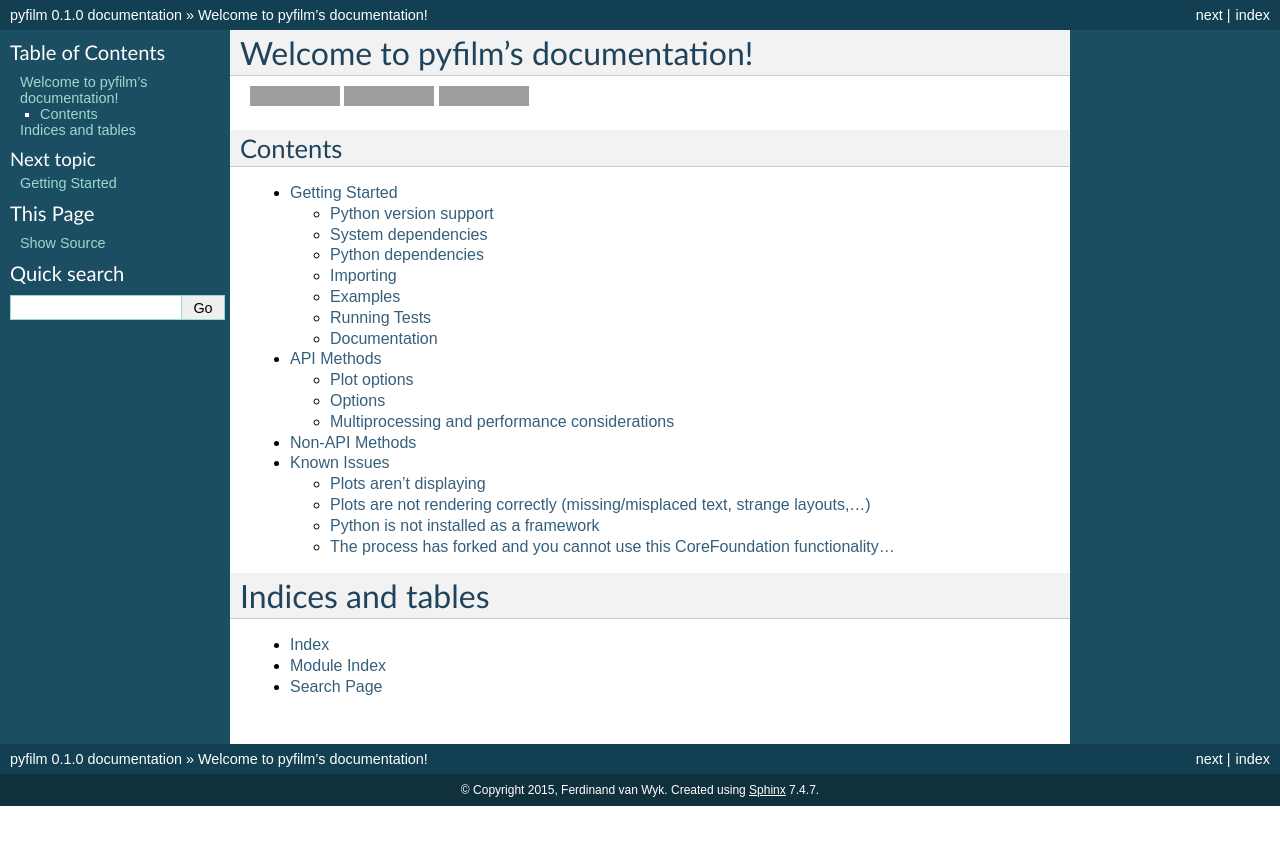
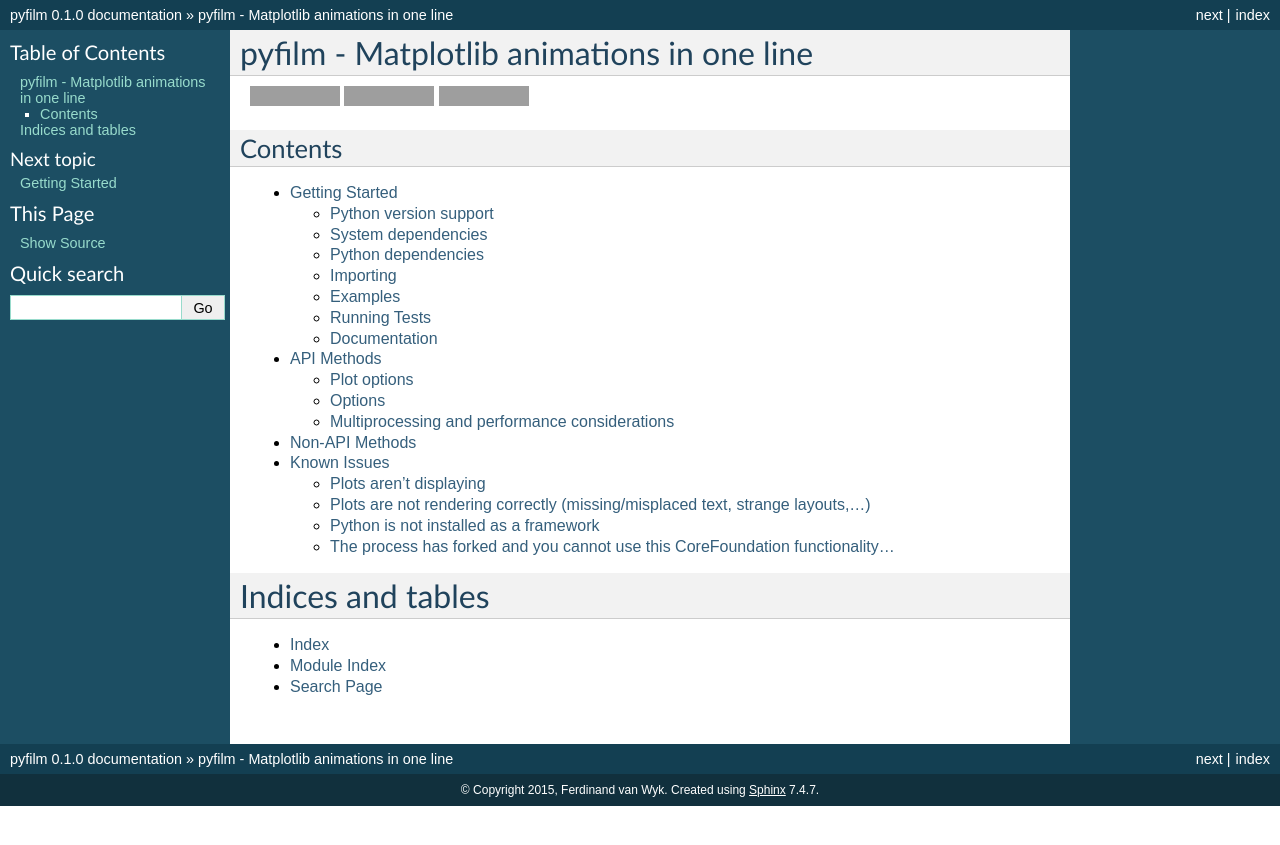
Before and after one commit to ferdinandvanwyk/pyfilm, a Sphinx documentation site: the page built from docs/source/index.rst, in a window 1280 px wide. Shown: the top 845 px of the page. Built offline with Sphinx 7.4.7, drawn with Linux system fonts in a browser that asks for light colours; grey boxes are pictures that could not be loaded.

Commit message:
Update index.rst

```diff
--- a/docs/source/index.rst
+++ b/docs/source/index.rst
@@ -3,8 +3,8 @@
    You can adapt this file completely to your liking, but it should at least
    contain the root `toctree` directive.
 
-Welcome to pyfilm's documentation!
-==================================
+pyfilm - Matplotlib animations in one line
+==========================================
 
 .. image:: https://travis-ci.org/ferdinandvanwyk/pyfilm.svg?branch=master
    :target: https://travis-ci.org/ferdinandvanwyk/pyfilm
```
